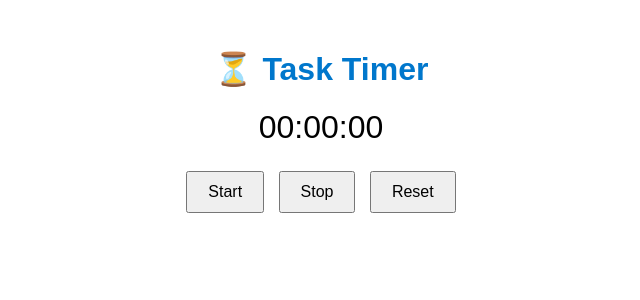
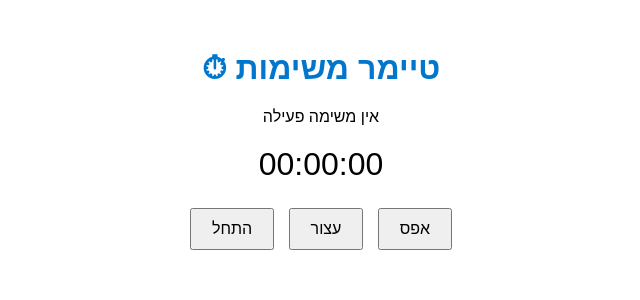
Before and after one commit to matanexcell-lab/Matan, a Flask app: page / in a window 1280 px wide. Shown: the top 300 px of the page, without its empty margins (319-959 px from the left). Run offline with Flask 3, Linux system fonts and the light colour scheme.

Commit message:
Update index.html

```diff
--- a/templates/index.html
+++ b/templates/index.html
@@ -1,18 +1,25 @@
 <!DOCTYPE html>
-<html lang="en">
+<html lang="he">
 <head>
     <meta charset="UTF-8">
-    <title>⏳ Task Timer</title>
+    <meta name="viewport" content="width=device-width, initial-scale=1.0">
+    <title>טיימר משימות</title>
+    <!-- חיבור ל-CSS -->
     <link rel="stylesheet" href="{{ url_for('static', filename='style.css') }}">
 </head>
 <body>
-    <h1>⏳ Task Timer</h1>
-    <div id="timer">00:00:00</div>
+    <div class="container">
+        <h1>⏱ טיימר משימות</h1>
+        <div id="taskName">אין משימה פעילה</div>
+        <div id="timer">00:00</div>
+        <div class="buttons">
+            <button onclick="startTimer()">התחל</button>
+            <button onclick="stopTimer()">עצור</button>
+            <button onclick="resetTimer()">אפס</button>
+        </div>
+    </div>
 
-    <button onclick="startTimer()">Start</button>
-    <button onclick="stopTimer()">Stop</button>
-    <button onclick="resetTimer()">Reset</button>
-
+    <!-- חיבור ל-JS -->
     <script src="{{ url_for('static', filename='script.js') }}"></script>
 </body>
 </html>
```
